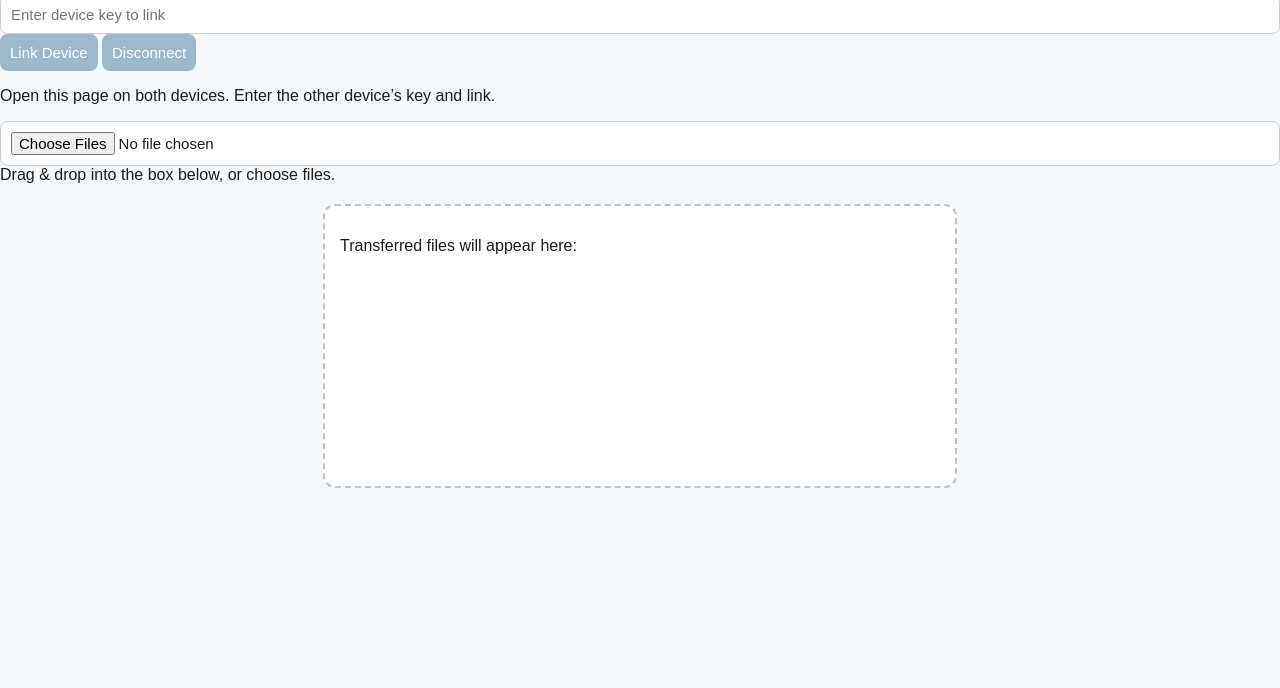
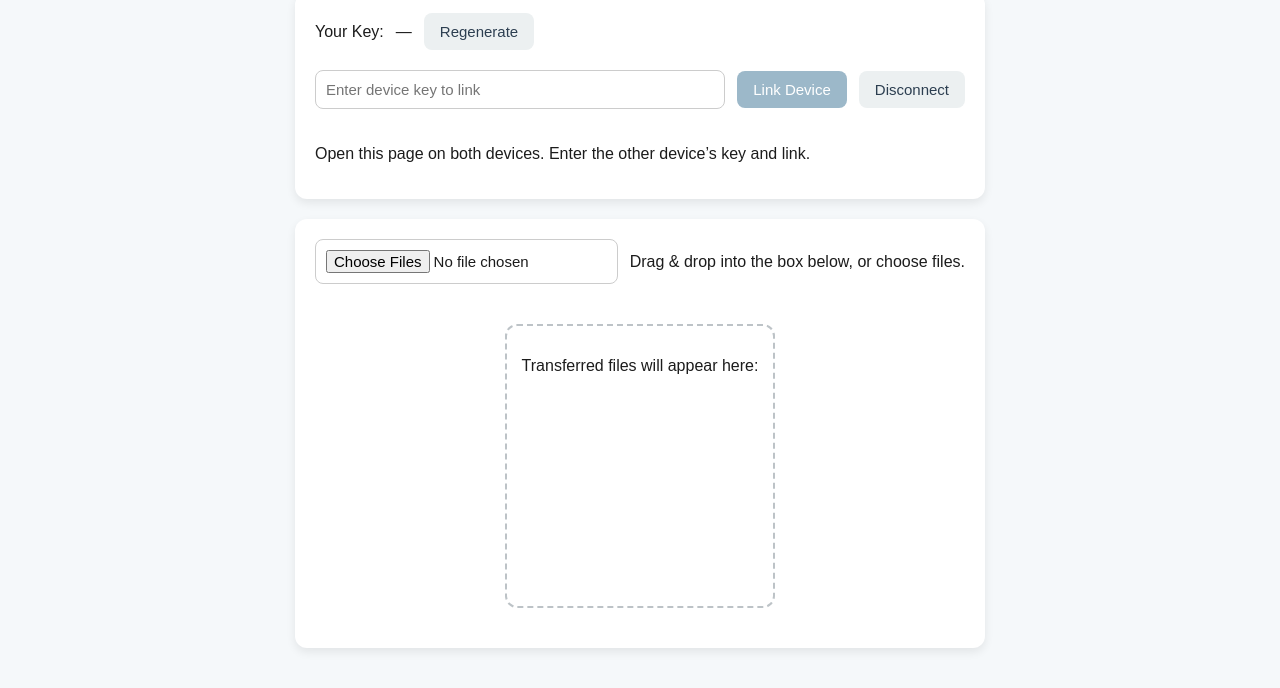
Before and after one commit to ruba-gh/fileport, a website: page public/index.html in a window 1280 px wide. Shown: the part 133-821 px from the top of the page. Before the commit the page ends 800 px from the top, so only its background shows below. Drawn offline with nearby package versions, Linux system fonts and the light colour scheme; no server answers; a web font is replaced by a local one.

Commit message:
Update style.css

```diff
--- a/public/style.css
+++ b/public/style.css
@@ -7,7 +7,7 @@ body {
     font-family: 'Nata Sans', sans-serif;
     background: #f5f8fa; /* soft sky color */
     margin: 0;
-    padding: 0;
+    padding: 20px;
     color: #1c1c1c; /* neutral text color */
     overflow-x: hidden;
 }
@@ -17,24 +17,15 @@ h1, h2, h3 {
     font-family: 'Barriecito', cursive;
     text-align: center;
     color: #2c3e50; /* calm dark blue */
-    margin: 30px 0 15px;
+    margin: 30px 0;
 }
 
 h1 {
     font-size: 40px;
 }
 
-/* Main container */
-main {
-    display: flex;
-    flex-direction: column;
-    align-items: center;
-    padding: 15px;
-}
-
 /* Sections */
 .section {
-    width: 100%;
     max-width: 600px;
     margin: 20px auto;
     display: flex;
@@ -42,34 +33,66 @@ main {
     gap: 10px;
 }
 
+/* Card container for grouping inputs/buttons neatly */
+.card {
+    background: #fff;
+    border-radius: 12px;
+    box-shadow: 0 4px 10px rgba(0,0,0,0.08);
+    padding: 20px;
+    margin: 20px auto;
+    max-width: 650px;
+    display: flex;
+    flex-direction: column;
+    gap: 20px;
+}
+
+/* Row: groups label/input/button horizontally with spacing */
+.row {
+    display: flex;
+    flex-wrap: wrap;
+    align-items: center;
+    gap: 12px;
+}
+
 /* Inputs */
 input[type=text],
 input[type=file] {
+    flex: 1;
     padding: 10px;
     font-size: 15px;
     border: 1px solid #ccc;
     border-radius: 8px;
     background: #fff;
     font-family: 'Nata Sans', sans-serif;
-    width: 100%;
+    min-width: 200px;
     box-sizing: border-box;
 }
 
 /* Buttons */
 button {
-    padding: 10px;
+    padding: 10px 16px;
     font-size: 15px;
     border: none;
     border-radius: 8px;
     background: #9cb8c9; /* calm sky blue */
     color: #fff;
     cursor: pointer;
-    transition: 0.3s;
+    transition: background 0.3s;
     font-family: 'Nata Sans', sans-serif;
+    white-space: nowrap;
 }
 
 button:hover {
     background: #4f6674;
+}
+
+button.ghost {
+    background: #ecf0f1;
+    color: #2c3e50;
+}
+
+button.ghost:hover {
+    background: #d0d7de;
 }
 
 /* File Box */
@@ -79,8 +102,7 @@ button:hover {
     background: #ffffff;
     min-height: 250px;
     padding: 15px;
-    width: 100%;
-    max-width: 600px;
+    max-width: 800px;
     margin: 20px auto;
     overflow-y: auto;
     position: relative;
@@ -125,8 +147,11 @@ button:hover {
     h1 {
         font-size: 32px;
     }
-    .section,
-    #fileBox {
-        max-width: 90%;
+    .row {
+        flex-direction: column;
+        align-items: stretch;
+    }
+    button {
+        width: 100%;
     }
 }
```
